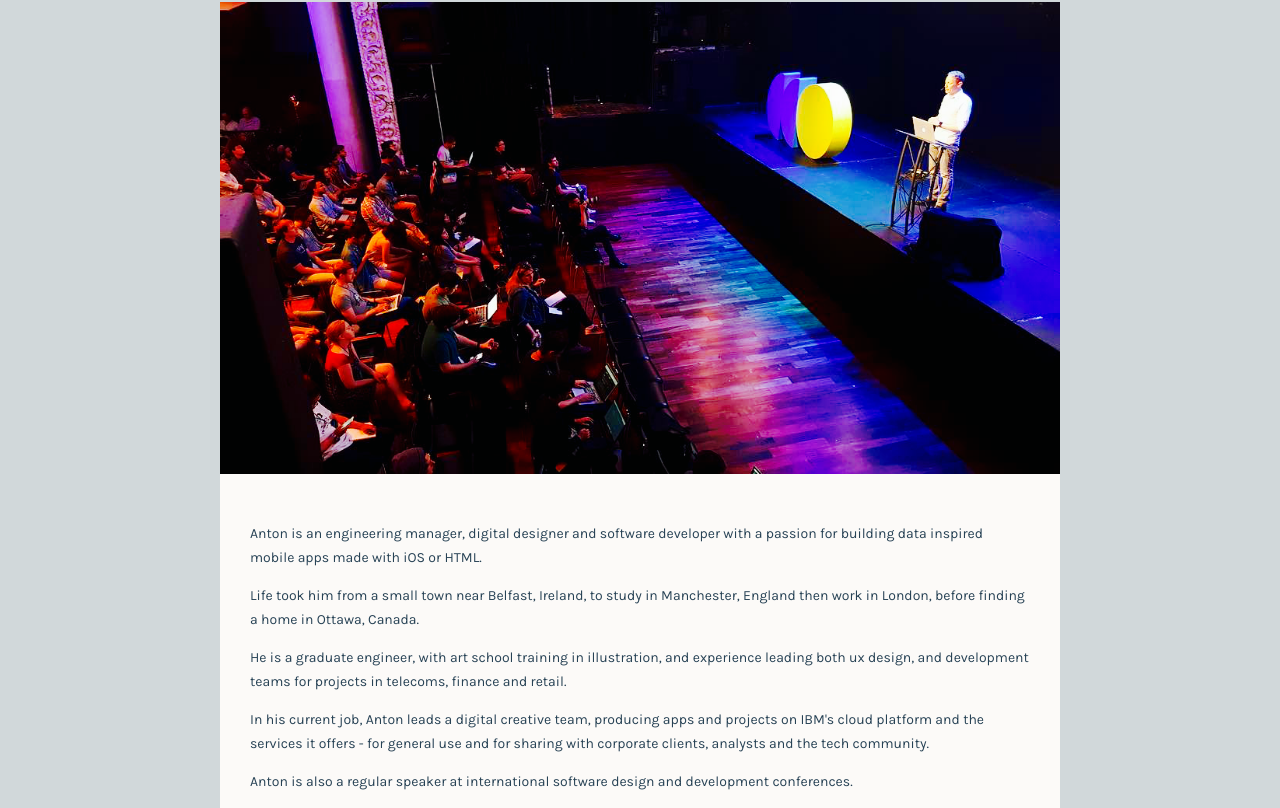
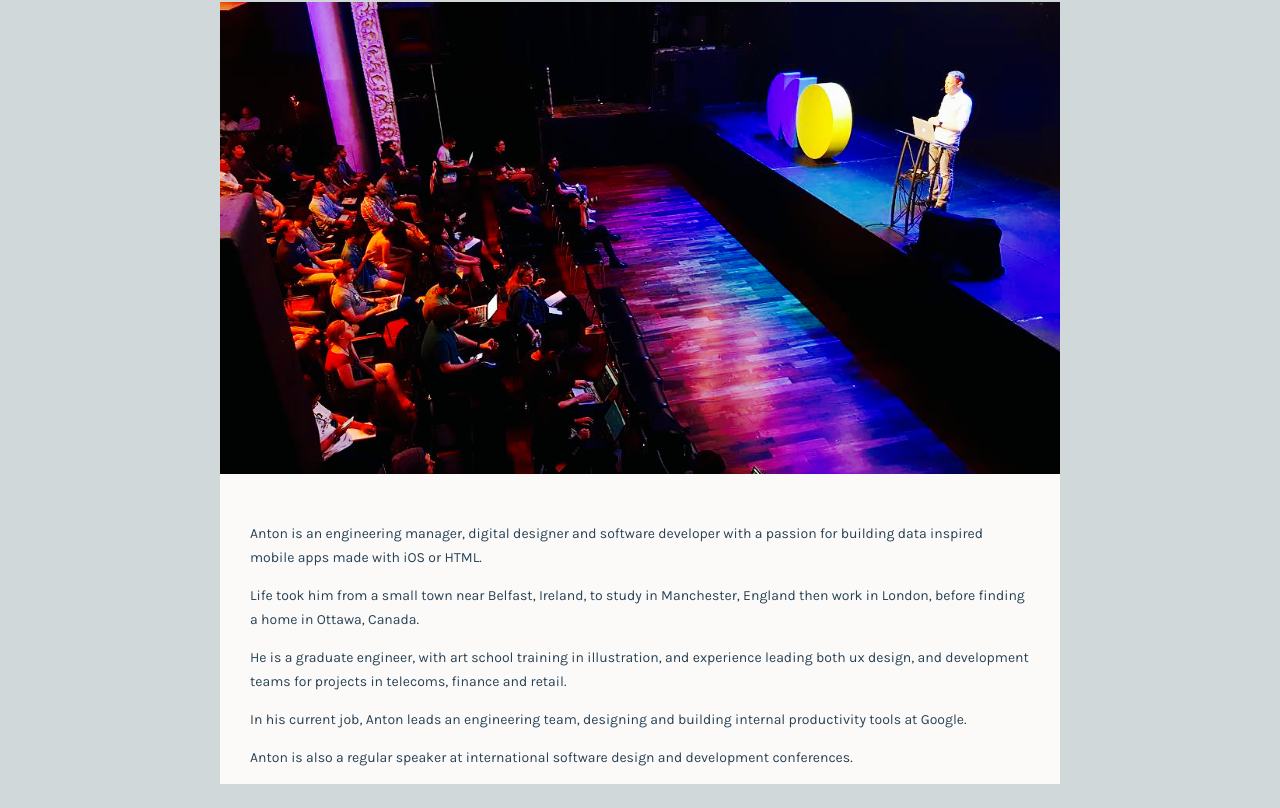
Before and after one commit to mcconville/mcconville.github.io, a website: page pages/about.html in a window 1280 px wide. Shown: the part 178-986 px from the top of the page. After the commit the page ends 962 px from the top, so only its background shows below. Drawn offline with Linux system fonts and the light colour scheme.

Commit message:
update about me

```diff
--- a/pages/about.html
+++ b/pages/about.html
@@ -97,7 +97,7 @@
           <!-- <br> -->
           <p>He is a graduate engineer, with art school training in illustration, and experience leading both ux design, and development teams for projects in telecoms, finance and retail.</p>
           <!-- <br> -->
-          <p>In his current job, Anton leads a digital creative team, producing apps and projects on IBM's cloud platform and the services it offers - for general use and for sharing with corporate clients, analysts and the tech community.</p>
+          <p>In his current job, Anton leads an engineering team, designing and building internal productivity tools at Google.</p>
           <!-- <br> -->
           <p>Anton is also a regular speaker at international software design and development conferences. </p>
         </div>
```
Also changed, not shown: 1 other file.
